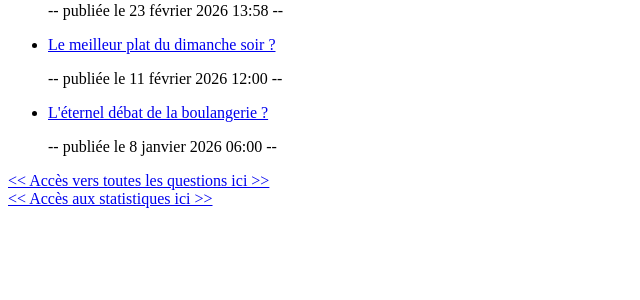
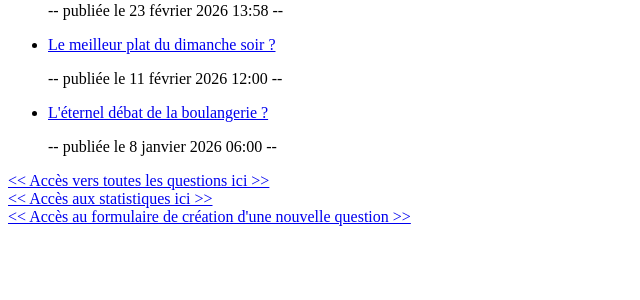
Before and after one commit to AmandineGrardLaurent/tuto_django, a Django app: page /polls/ in a window 1280 px wide. Shown: the part 234-534 px from the top of the page, without its empty margins (0-640 px from the left). Run offline with Django 5.2, Linux system fonts and the light colour scheme; data comes from the database, SQL or seed files in the repository; both versions use the stored data as it was after the commit.

Commit message:
Partie 3.2.5 : ajout d'un formulaire de création d'une question

```diff
--- a/djangotutorial/polls/templates/polls/detail.html
+++ b/djangotutorial/polls/templates/polls/detail.html
@@ -10,4 +10,4 @@
 </fieldset>
 <input type="submit" value="Vote">
 </form>
-<a href="{% url 'polls:all' %}"><< Retour >></a>
+<a href="{% url 'polls:index' %}"><< Retour >></a>
--- a/djangotutorial/polls/templates/polls/index.html
+++ b/djangotutorial/polls/templates/polls/index.html
@@ -11,6 +11,8 @@
     <a href="{% url 'polls:all' %}"><< Accès vers toutes les questions ici >></a>
     <br>
     <a href="{% url 'polls:statistics' %}"><< Accès aux statistiques ici >></a>
+    <br>
+    <a href="{% url 'polls:poll' %}"><< Accès au formulaire de création d'une nouvelle question >></a>
 {% else %}
     <p>No polls are available.</p>
 {% endif %}
--- a/djangotutorial/polls/urls.py
+++ b/djangotutorial/polls/urls.py
@@ -5,6 +5,7 @@ from . import views
 app_name = "polls"
 urlpatterns = [
     path("", views.IndexView.as_view(), name="index"),
+    path("add_poll", views.poll, name="poll"),
     path("all", views.AllView.as_view(), name="all"),
     path("statistics", views.StatisticsView.as_view(), name="statistics"),
     path("<int:pk>/", views.DetailView.as_view(), name="detail"),
--- a/djangotutorial/polls/views.py
+++ b/djangotutorial/polls/views.py
@@ -1,8 +1,13 @@
 from django.db.models import F, Sum
 from django.http import HttpResponseRedirect
-from django.shortcuts import get_object_or_404, render
+from django.shortcuts import get_object_or_404, render, redirect
 from django.urls import reverse
+from django.utils import timezone
 from django.views import generic
+import logging
+
+# pour garder une trace des erreurs dans les logs
+logger = logging.getLogger(__name__)
 
 from .models import Choice, Question
 
@@ -161,3 +166,42 @@ def vote(request, question_id):
 
         # Redirection après succès POST pour éviter les doubles soumissions
         return HttpResponseRedirect(reverse("polls:frequency", args=(question.id,)))
+
+def poll(request):
+    """
+    Gère la création d'un sondage : affiche le formulaire (GET)
+    ou enregistre la question et redirige vers l'index (POST).
+
+    :param request: L'objet HttpRequest.
+    :return: HttpResponseRedirect vers l'index ou rendu du formulaire avec erreur.
+    """
+    if request.method == "POST":
+        try:
+            # Récupération du formulaire
+            text = request.POST.get("question_text")
+            if not text or text.strip() == "":
+                raise ValueError("Le texte de la question est obligatoire.")
+
+            # Sauvegarde de la question
+            new_question = Question(
+                question_text=text,
+                pub_date=timezone.now()
+            )
+            new_question.save()
+
+            # Redirection
+            return redirect("polls:index")
+
+        except ValueError as e:
+            # Erreur de validation
+            return render(request, "polls/poll_form.html", {
+                "error_message": str(e)
+            })
+        except Exception as e:
+            # Erreur imprévue
+            logger.error(f"Erreur lors de la création du sondage : {e}")
+            return render(request, "polls/poll_form.html", {
+                "error_message": "Une erreur technique est survenue. Réessayez plus tard."
+            })
+
+    return render(request, "polls/poll_form.html")
```
Also changed, not shown: djangotutorial/polls/templates/polls/poll_form.html (added, +13 -0 lines), djangotutorial/db.sqlite3.
